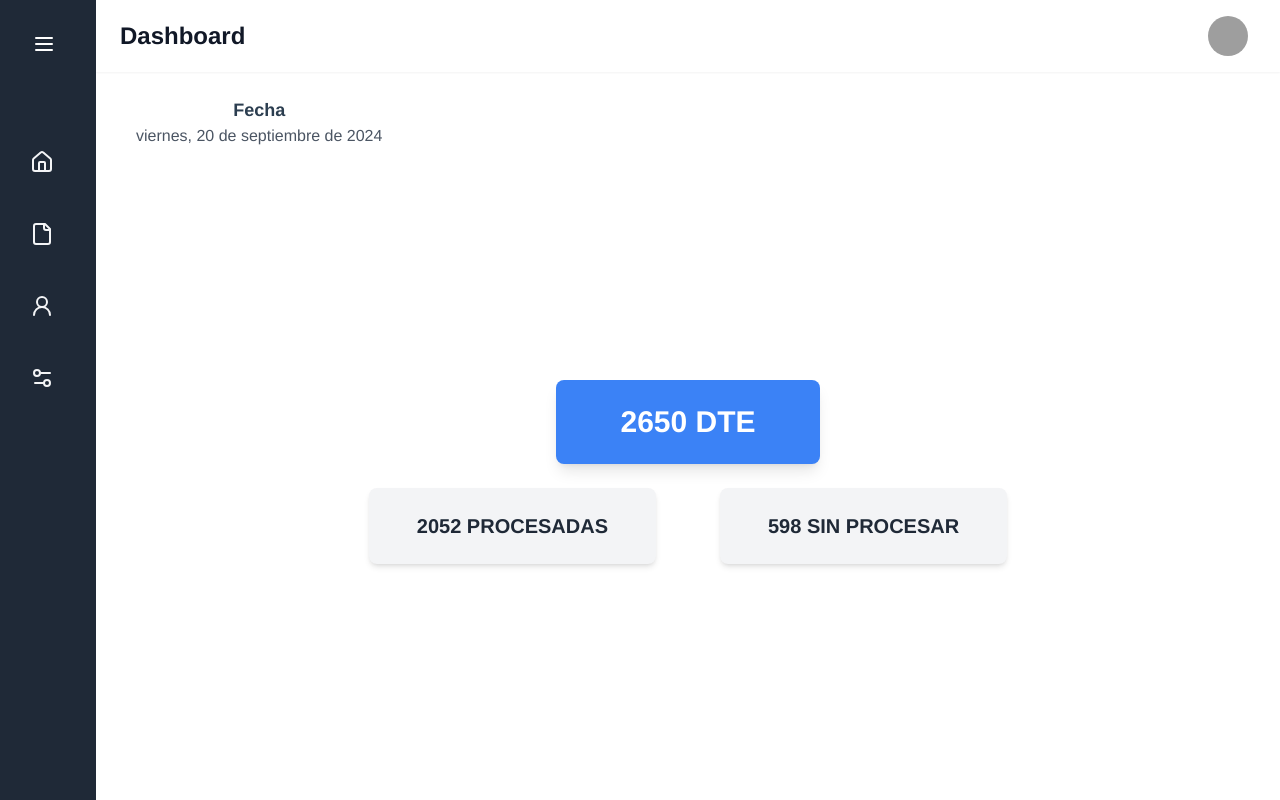
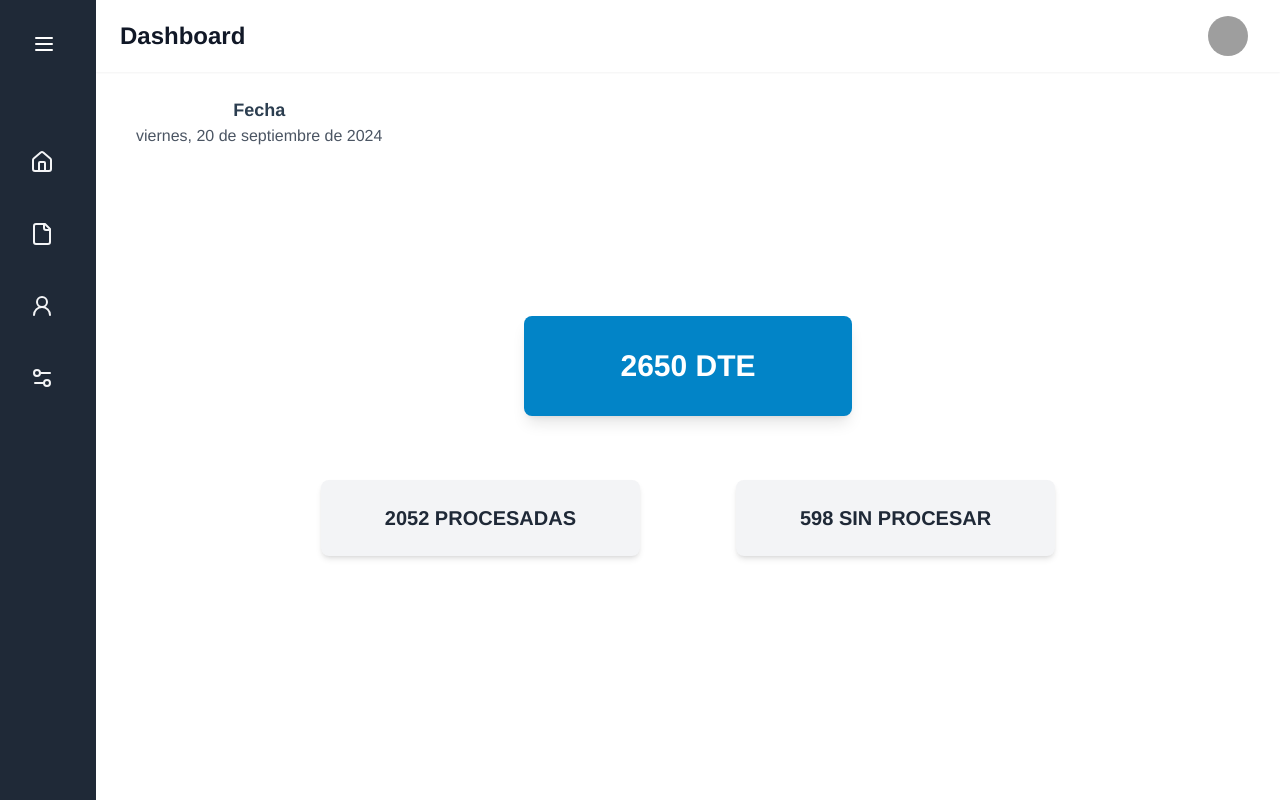
Before and after one commit to XclusivePasasin/billio-frontend, a Vue app: page /dashboard in a window 1280 px wide. Built offline with nearby package versions, Linux system fonts and the light colour scheme; sample sign-in values are in the browser's storage; grey boxes are pictures that could not be loaded.

Commit message:
Update color div

```diff
--- a/src/views/DashBoard.vue
+++ b/src/views/DashBoard.vue
@@ -2,33 +2,36 @@
     <div class="flex h-screen bg-gray-100">
         <SideBar />
         <div class="flex-1 flex flex-col overflow-hidden">
-            <!-- Reemplazamos el header estático con el componente dinámico -->
+            <!-- HeaderComponent dinámico -->
             <HeaderComponent />
             <main class="flex-1 overflow-x-hidden overflow-y-auto bg-gray-100">
-                <div class="flex flex-col items-center justify-center h-screen bg-white relative">
+                <div class="flex flex-col items-center justify-center h-full bg-white relative">
                     <!-- Fecha -->
                     <div class="absolute top-6 left-10">
                         <p class="text-lg font-semibold">Fecha</p>
                         <p class="text-gray-600">{{ formatteDate }}</p>
                     </div>
 
-                    <!-- Sección de resumen -->
-                    <div class="flex flex-col items-center space-y-12">
-                        <!-- Total DTE (colocado en la parte superior) -->
-                        <div class="bg-blue-500 text-white font-bold text-3xl rounded-lg py-6 px-16 shadow-lg">
+                    <!-- Sección de resumen (centrado) -->
+                    <div class="flex flex-col items-center space-y-16">
+                        <!-- Total DTE -->
+                        <div class="bg-sky-600 text-white font-bold text-3xl rounded-lg py-8 px-24 shadow-lg">
                             2650 DTE
                         </div>
-                    </div><br>
+                    </div>
 
-                    <!-- Botones Procesadas y sin procesar (colocados en la parte inferior) -->
-                    <div class="flex items-center justify-center space-x-16">
+                    <!-- Espaciado extra -->
+                    <div class="h-16"></div>
+
+                    <!-- Botones Procesadas y Sin procesar (centrados y con más espacio) -->
+                    <div class="flex items-center justify-center space-x-24">
                         <!-- Procesadas -->
-                        <div class="bg-gray-100 text-gray-800 font-bold text-xl rounded-lg py-6 px-12 shadow-md">
+                        <div class="bg-gray-100 text-gray-800 font-bold text-xl rounded-lg py-6 px-16 shadow-md">
                             2052 PROCESADAS
                         </div>
 
                         <!-- Sin procesar -->
-                         <div class="bg-gray-100 text-gray-800 font-bold text-xl rounded-lg py-6 px-12 shadow-md">
+                        <div class="bg-gray-100 text-gray-800 font-bold text-xl rounded-lg py-6 px-16 shadow-md">
                             598 SIN PROCESAR
                         </div>
                     </div>
@@ -37,6 +40,7 @@
         </div>
     </div>
 </template>
+
 
 <script>
 import SideBar from '../components/SideBar.vue'
```
